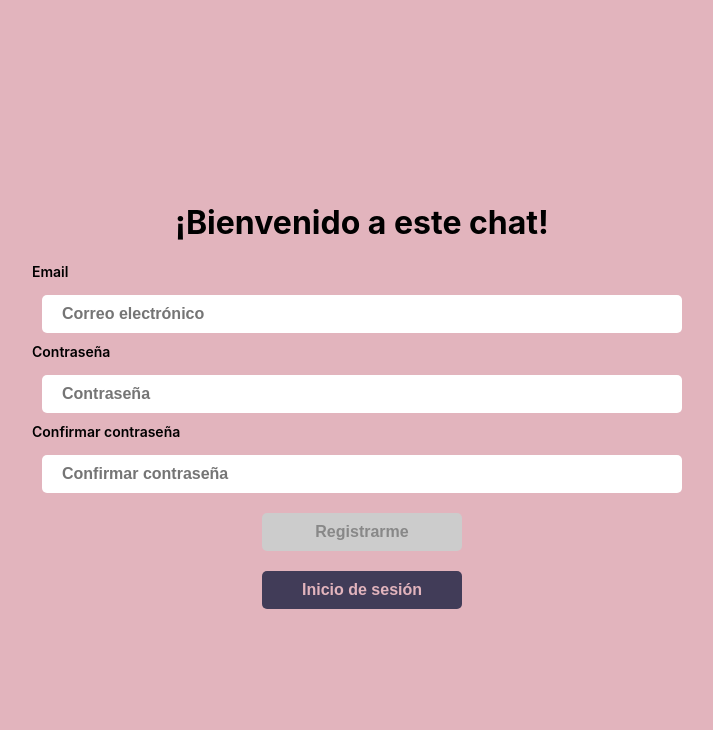
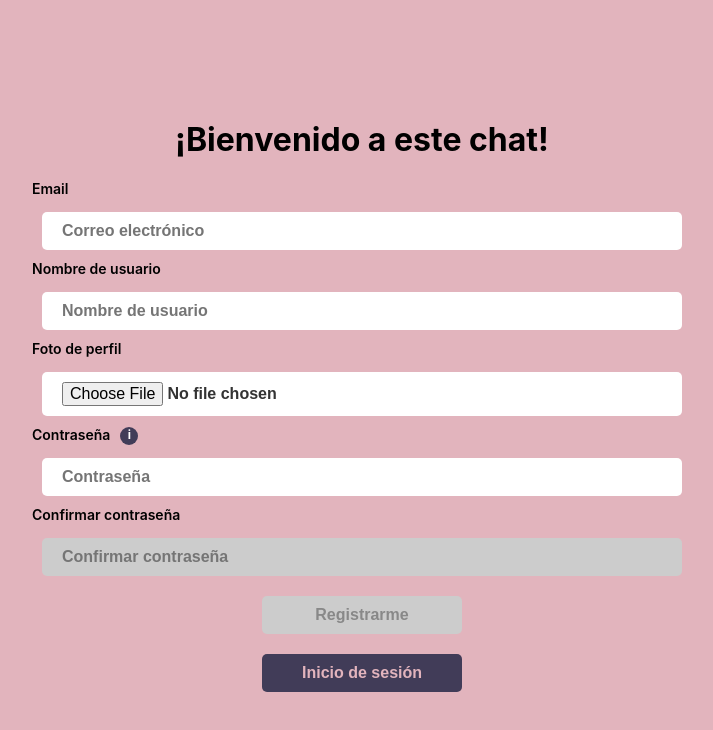
Before and after one commit to Marceldts/chat-react, a React (Create React App) app: page /register in a window 1280 px wide. Shown: the top 730 px of the page, without its empty margins (278-991 px from the left). Built offline with nearby package versions, Linux system fonts and the light colour scheme.

Commit message:
Layout login form done

```diff
--- a/src/components/HelpTooltip.jsx
+++ b/src/components/HelpTooltip.jsx
@@ -3,33 +3,37 @@ import styled from 'styled-components';
 
 const HelpContainer = styled.div`
   position: relative;
+  margin-left: 10px;
+  bottom: 3px;
 `;
 
 const HelpIcon = styled.div`
   display: inline-flex;
-  align-items: center;
+  align-items: top;
   justify-content: center;
   width: 18px;
   height: 18px;
   border-radius: 50%;
-  background-color: #0077FF;
+  background-color: #413C58;
   color: #FFFFFF;
   font-size: 12px;
   font-weight: bold;
   cursor: pointer;
-  position: relative; /* agregamos esta propiedad */
+  position: relative;
 `;
 
 const HelpTooltipContainer = styled.div`
-  position: absolute; /* agregamos esta propiedad */
-  top: 100%; /* ajusta la posición vertical */
-  left: 50%; /* ajusta la posición horizontal */
-  transform: translateX(-50%); /* centra el tooltip */
+  position: absolute;
+  top: 100%;
+  left: 50%;
+  transform: translateX(-50%);
   padding: 8px;
   border-radius: 8px;
   background-color: #FFFFFF;
   box-shadow: 0px 0px 6px rgba(0, 0, 0, 0.1);
   z-index: 1;
+  width: max-content;
+  max-width: 300px;
 `;
 
 const HelpTooltipText = styled.div`
--- a/src/components/Input.jsx
+++ b/src/components/Input.jsx
@@ -1,8 +1,24 @@
-import React from "react";
+import React, { useState } from "react";
 import styled from "styled-components";
 import { HelpTooltip } from "./HelpTooltip";
 
 export const Input = ({ label, error, help, ...props }) => {
+  const [previewImage, setPreviewImage] = useState(null);
+
+  const handleFileSelect = (event) => {
+    const file = event.target.files[0];
+    if (file && file.type.startsWith("image/")) {
+      const url = URL.createObjectURL(file);
+      setPreviewImage(url);
+      sendPhoto(url);
+    } else {
+      setPreviewImage(null);
+    }
+  };
+  function sendPhoto(photo) {
+    props.sendPhoto(photo);
+  }
+
   return (
     <InputWrapper>
       <InputRow>
@@ -13,7 +29,16 @@ export const Input = ({ label, error, help, ...props }) => {
           </HelpTooltip>
         )}
       </InputRow>
-            <InputContainer {...props} error={error} />
+      <PhotoContainer>
+
+        {props.type === "file" && previewImage && (
+          <InputRow>
+            <PhotoPreview src={previewImage} alt="Foto de perfil" />
+          </InputRow>
+        )
+        }
+        <InputContainer {...props} error={error} onChange={props.type === "file" ? handleFileSelect : ''} />
+      </PhotoContainer>
       {error && <InputError>{error}</InputError>}
     </InputWrapper>
   );
@@ -44,6 +69,11 @@ const InputContainer = styled.input`
   &:focus {
     outline: none;
   }
+  &:disabled {
+    background-color: #ccc;
+    color: #888;
+    cursor: not-allowed;
+  }
 `;
 
 const InputLabel = styled.label`
@@ -68,3 +98,13 @@ const InputWrapper = styled.div`
   display: flex;
   flex-direction: column;
 `;
+
+const PhotoPreview = styled.img`
+  height: 100px;
+  margin: 10px;
+`;
+
+const PhotoContainer = styled.div`
+  display: flex;
+  flex-direction: row;
+`;
--- a/src/pages/LoginPage.jsx
+++ b/src/pages/LoginPage.jsx
@@ -62,7 +62,7 @@ export const LoginPage = () => {
         <LoginPageContainer>
             <h1>Iniciar sesión</h1>
             <StyledInput id="emailInput" placeholder="Correo electrónico" label="Email" type="email" error={emailError} onChange={(e) => setEmail(e.target.value)} value={email} onBlur={(e) => validateEmail(e.target.value)} />
-            <StyledInput id="passwordInput" help="Como sea esto me mato" placeholder="Contraseña" label="Contraseña" type="password" error={passwordError} onChange={(e) => setPassword(e.target.value)} value={password} onBlur={(e) => validatePassword(e.target.value)} />
+            <StyledInput id="passwordInput" placeholder="Contraseña" label="Contraseña" type="password" error={passwordError} onChange={(e) => setPassword(e.target.value)} value={password} onBlur={(e) => validatePassword(e.target.value)} />
             <StyledButton label="Iniciar sesión" onClick={login} disabled={!valid} />
             <StyledButton label="Registrarme" onClick={() => navigate('/register')} />
         </LoginPageContainer>
--- a/src/pages/RegisterPage.jsx
+++ b/src/pages/RegisterPage.jsx
@@ -8,11 +8,16 @@ import { emailValidator, passwordValidator } from "../utils/Validators";
 
 export const RegisterPage = () => {
     const [email, setEmail] = useState('');
+    const [username, setUsername] = useState('');
+    const [usernameError, setUsernameError] = useState('');
+    const [photo, setPhoto] = useState('');
+    const [photoError, setPhotoError] = useState('');
     const [password, setPassword] = useState('');
     const [confirmedPassword, setConfirmedPassword] = useState('');
     const [emailError, setEmailError] = useState('');
     const [passwordError, setPasswordError] = useState('');
     const [valid, setValid] = useState(false);
+
 
     const navigate = useNavigate();
 
@@ -21,8 +26,12 @@ export const RegisterPage = () => {
     }, []);
 
     useEffect(() => {
-        setValid(emailValidator(email) && passwordValidator(password));
-    }, [email, password]);
+        console.log(photo)
+    }, [photo]);
+
+    useEffect(() => {
+        setValid(emailValidator(email) && passwordValidator(password) && password === confirmedPassword && username !== '');
+    }, [email, password, username]);
 
     const validateEmail = (value) => {
         setEmail(value);
@@ -38,23 +47,37 @@ export const RegisterPage = () => {
     const validatePassword = (value) => {
         if (value === '') {
             setPasswordError('');
+        } else if (password !== confirmedPassword && confirmedPassword !== '') {
+            setPasswordError('Las contraseñas no coinciden');
         } else if (!passwordValidator(value)) {
             setPasswordError('La contraseña no es válida');
-        } else if (password !== confirmedPassword && confirmedPassword !== '') {
-            setPasswordError('Las contraseñas no coinciden');
-        }
-        else {
+        } else {
             setPasswordError('');
         }
+    }
+
+    function getPhoto(photo) {
+        setPhoto(photo)
     }
 
     return (
         <RegisterPageContainer>
             <h1>¡Bienvenido a este chat!</h1>
-            <StyledInput id="emailInput" placeholder="Correo electrónico" label="Email" type="email" error={emailError} onChange={(e) => setEmail(e.target.value)} value={email} onBlur={(e) => validateEmail(e.target.value)} />
-            <StyledInput id="passwordInput" placeholder="Contraseña" label="Contraseña" type="password" error={passwordError} onChange={(e) => setPassword(e.target.value)} value={password} onBlur={(e) => validatePassword(e.target.value)} />
-            <StyledInput id="confirmedPasswordInput" placeholder="Confirmar contraseña" label="Confirmar contraseña" type="password" error={passwordError} onChange={(e) => setConfirmedPassword(e.target.value)} value={confirmedPassword} onBlur={(e) => validatePassword(e.target.value)} />
-
+            <StyledInput id="emailInput" placeholder="Correo electrónico" label="Email" type="email" error={emailError} onChange={(e) => setEmail(e.target.value)} defaultValue={email} onBlur={(e) => validateEmail(e.target.value)} />
+            <StyledInput id="usernameInput" placeholder="Nombre de usuario" label="Nombre de usuario" type="text" error={usernameError} onChange={(e) => setUsername(e.target.value)} defaultValue={username} />
+            <StyledFileInput
+                id="photoInput"
+                placeholder="Foto de perfil"
+                label="Foto de perfil"
+                type="file"
+                error={photoError}
+                value={null}
+                photo={photo}
+                sendPhoto={getPhoto}
+            // style={{ width: `${"540px"}` }}
+            />
+            <StyledInput id="passwordInput" help="La contraseña ha de tener 6 carácteres como mínimo, así como 1 mayúscula, 1 minúscula y 1 número (como mínimo)" placeholder="Contraseña" label="Contraseña" type="password" error={passwordError} onChange={(e) => setPassword(e.target.value)} defaultValue={password} onBlur={(e) => validatePassword(e.target.value)} />
+            <StyledInput id="confirmedPasswordInput" placeholder="Confirmar contraseña" label="Confirmar contraseña" type="password" error={passwordError} onChange={(e) => setConfirmedPassword(e.target.value)} defaultValue={confirmedPassword} onBlur={(e) => validatePassword(e.target.value)} disabled={password === ''} />
             <StyledButton label="Registrarme" onClick={() => navigate('/chat')} disabled={!valid} />
             <StyledButton label="Inicio de sesión" onClick={() => navigate('/login')} />
         </RegisterPageContainer>
@@ -66,7 +89,7 @@ const StyledButton = styled(Button)`
 `;
 
 const StyledInput = styled(Input)`
-    min-width: 600px;
+    width: 600px;
 `;
 
 const RegisterPageContainer = styled.div`
@@ -78,3 +101,9 @@ const RegisterPageContainer = styled.div`
 
     background-color: #E2B4BD;
 `;
+
+const getWidth = (photo) => photo ? '480px' : '600px';
+
+const StyledFileInput = styled(Input)`
+    width: ${props => getWidth(props.photo)};
+`;
```
Lines whose indentation alone changed are shown as unchanged.
